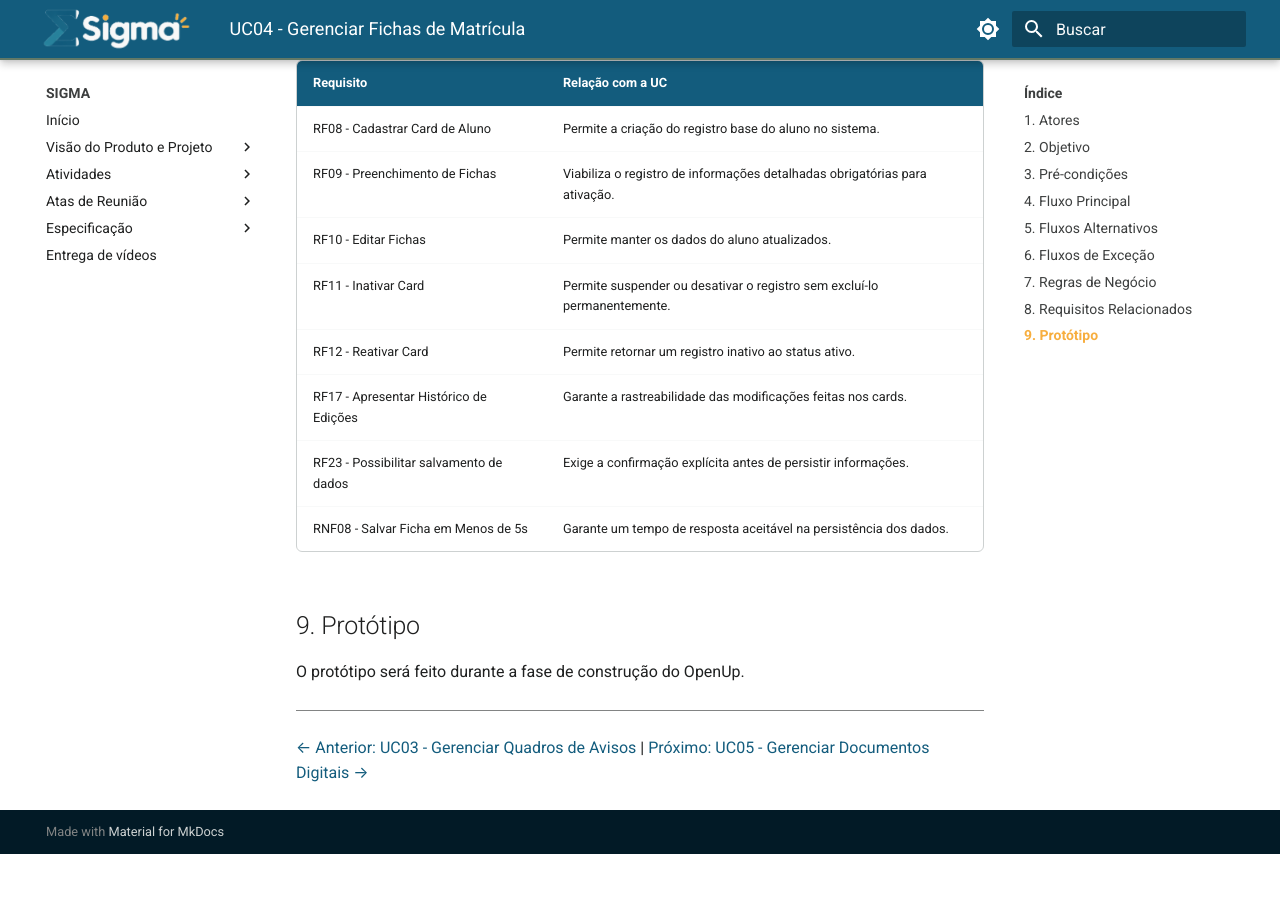
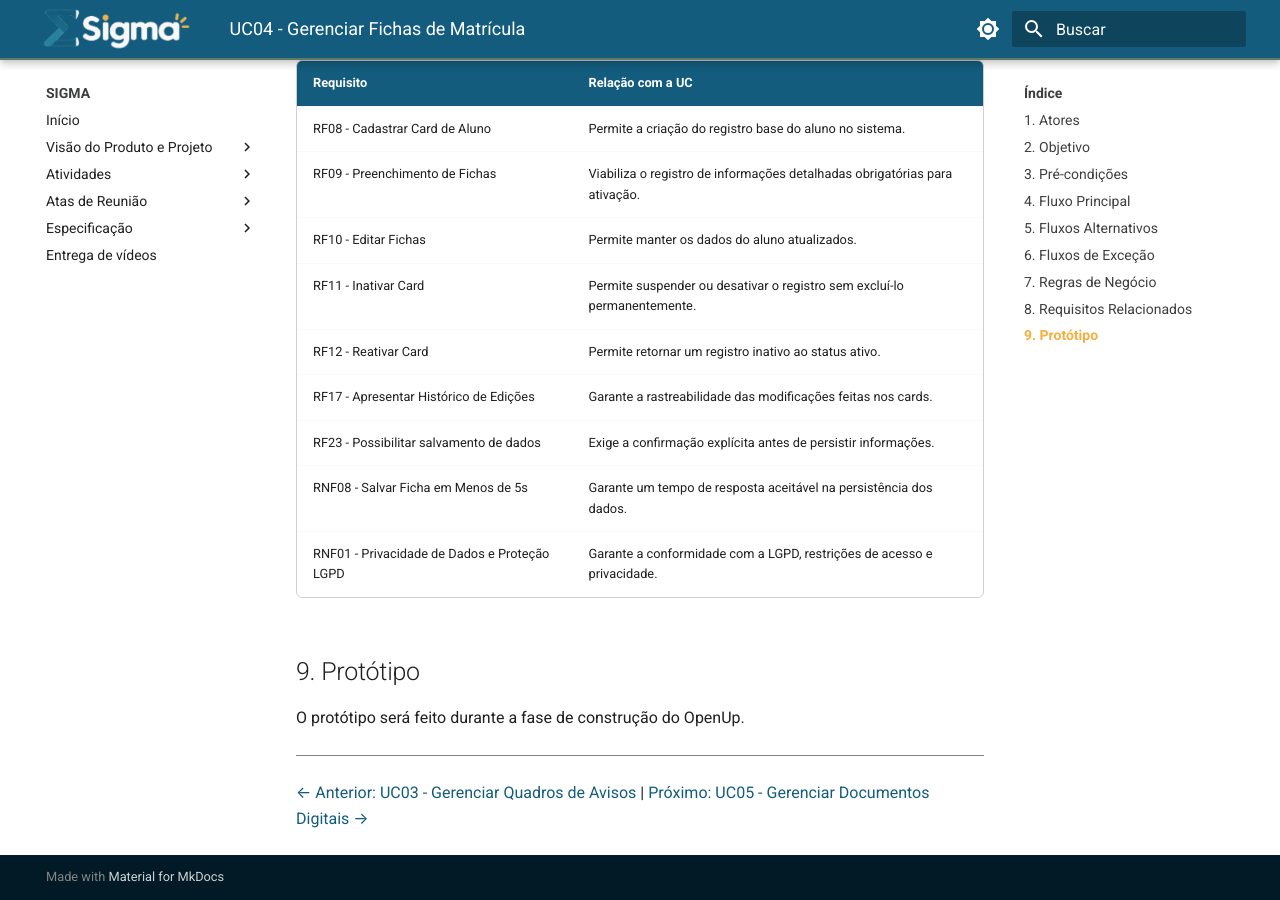
Before and after one commit to mdsreq-fga-unb/REQ-2026.2-T01-Sigma, an MkDocs documentation site: the page built from docs/doc-visao/casos-uso/uc04.md, in a window 1280 px wide and 900 px high, scrolled down 4259 px. Built offline with MkDocs 1.6.1 and Material for MkDocs 9.7.7, drawn with Linux system fonts in a browser that asks for light colours; before the commit the page ends 5113 px from its top, so only the background shows below that.

Commit message:
feat(UC): Adicionando a relação entre o UC04 com o RNF01

```diff
--- a/docs/doc-visao/casos-uso/uc04.md
+++ b/docs/doc-visao/casos-uso/uc04.md
@@ -125,6 +125,7 @@ Permitir que a equipe administrativa crie cards de aluno e preencha todas as fic
 | RF17 - Apresentar Histórico de Edições | Garante a rastreabilidade das modificações feitas nos cards. |
 | RF23 - Possibilitar salvamento de dados | Exige a confirmação explícita antes de persistir informações. |
 | RNF08 - Salvar Ficha em Menos de 5s | Garante um tempo de resposta aceitável na persistência dos dados. |
+| RNF01 - Privacidade de Dados e Proteção LGPD | Garante a conformidade com a LGPD, restrições de acesso e privacidade. |
 
 ## 9. Protótipo
 
```
